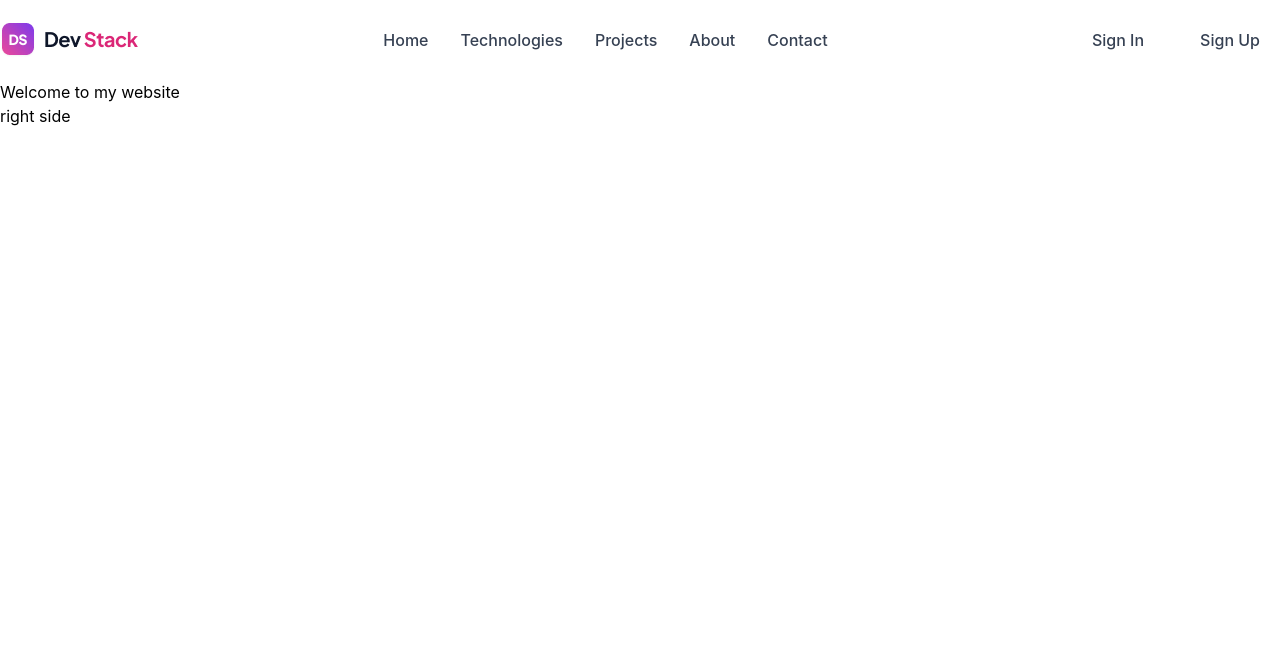
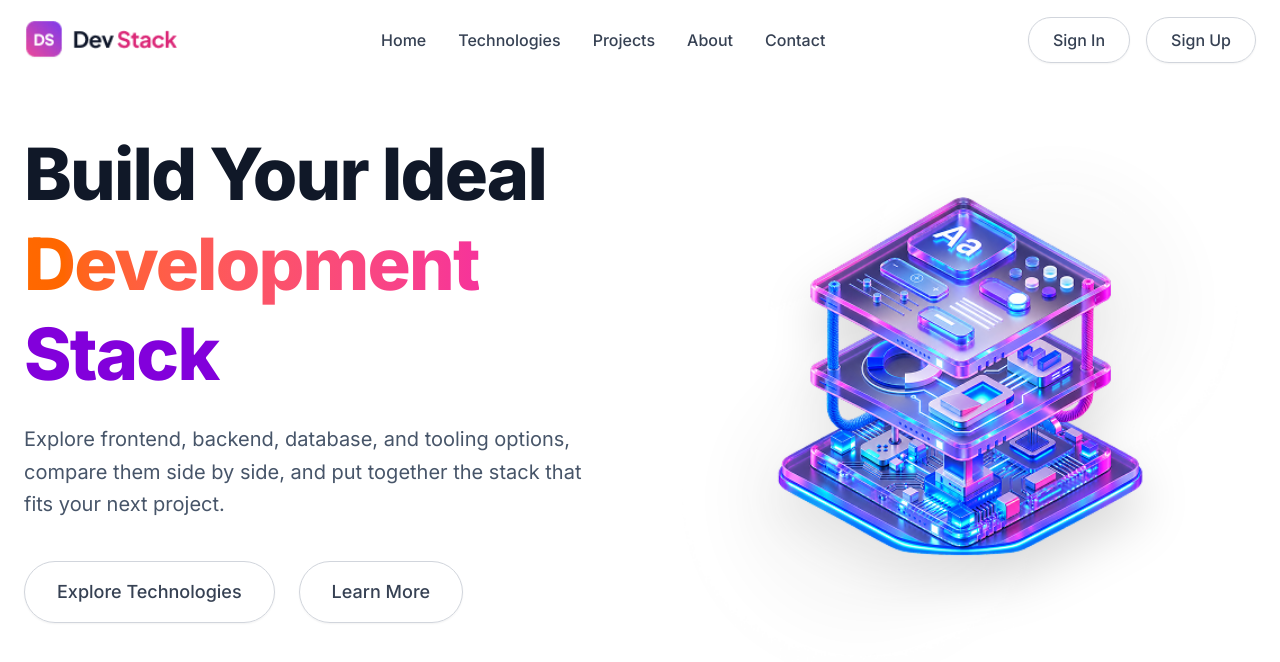
Before and after one commit to lamiakajal/DevStack, a React (Vite) app: page / in a window 1280 px wide. Shown: the top 662 px of the page. Built offline with nearby package versions, Linux system fonts and the light colour scheme.

Commit message:
feat: modify navbar and build banner section

```diff
--- a/package.json
+++ b/package.json
@@ -7,7 +7,9 @@
     "dev": "vite",
     "build": "tsc -b && vite build",
     "lint": "oxlint",
-    "preview": "vite preview"
+    "preview": "vite preview",
+    "predeploy": "npm run build",
+    "deploy": "gh-pages -d dist"
   },
   "dependencies": {
     "@tailwindcss/vite": "^4.3.3",
@@ -22,6 +24,7 @@
     "@types/react": "^19.2.18",
     "@types/react-dom": "^19.2.7",
     "@vitejs/plugin-react": "^6.1.1",
+    "gh-pages": "^6.3.0",
     "oxlint": "^1.81.0",
     "typescript": "~6.0.2",
     "vite": "^8.3.0"
--- a/src/components/Banner.tsx
+++ b/src/components/Banner.tsx
@@ -1,15 +1,62 @@
+import heroImg from "../assets/banner-stack.png";
+
 const Banner = () => {
   return (
-    <div>
-      {/* ledt side */}
-      <div className="">
-        <h1>Welcome to my website</h1>
+    <section className="bg-white">
+      <div className="container mx-auto px-6 pb-24 grid md:grid-cols-2 gap-12 items-center">
+        {/* Left Side: Text Content */}
+        <div className="space-y-6 flex flex-col justify-center h-full">
+          <h1 className="text-6xl md:text-7xl font-extrabold text-gray-900 leading-tight tracking-tight">
+            Build Your Ideal
+            <br />
+            <span className="bg-linear-to-r from-orange-500 to-pink-500 bg-clip-text text-transparent">
+              Development
+            </span>{" "}
+            <span className="text-purple-700">Stack</span>
+          </h1>
+
+          <p className="text-xl text-gray-600 leading-relaxed max-w-2xl">
+            Explore frontend, backend, database, and tooling options, compare
+            them side by side, and put together the stack that fits your next
+            project.
+          </p>
+          {/* Button Start */}
+          <div className="flex items-center gap-6 pt-4">
+            {/* Explore Technologies Button */}
+            <button className="relative group overflow-hidden px-8 py-4 rounded-full border border-gray-300 text-gray-700 font-medium text-lg bg-transparent cursor-pointer active:scale-95 shadow-xs hover:shadow-lg hover:border-transparent transition-all duration-300">
+              {/* Smooth Gradient Layer */}
+              <span className="absolute inset-0 bg-linear-to-r from-orange-400 via-pink-500 to-purple-600 opacity-0 group-hover:opacity-100 transition-opacity duration-300"></span>
+
+              {/* Button Text */}
+              <span className="relative z-10 transition-colors duration-300 group-hover:text-white">
+                Explore Technologies
+              </span>
+            </button>
+
+            {/* Learn More Button */}
+            <button className="relative group overflow-hidden px-8 py-4 rounded-full border border-gray-300 text-gray-700 font-medium text-lg bg-transparent cursor-pointer active:scale-95 shadow-xs hover:shadow-lg hover:border-transparent transition-all duration-300">
+              {/* Smooth Gradient Layer */}
+              <span className="absolute inset-0 bg-linear-to-r from-orange-400 via-pink-500 to-purple-600 opacity-0 group-hover:opacity-100 transition-opacity duration-300"></span>
+
+              {/* Button Text */}
+              <span className="relative z-10 transition-colors duration-300 group-hover:text-white">
+                Learn More
+              </span>
+            </button>
+          </div>
+          {/* Button End */}
+        </div>
+
+        {/* Right Side Image */}
+        <div className="flex justify-center md:justify-end items-stretch h-full">
+          <img
+            src={heroImg}
+            alt="3D Futuristic Development Stack Visualization"
+            className="w-full max-w-lg md:max-w-none h-full object-contain object-right drop-shadow-2xl"
+          />
+        </div>
       </div>
-      {/* right side */}
-      <div>
-        <h3>right side</h3>
-      </div>
-    </div>
+    </section>
   );
 };
 
--- a/src/components/Navbar.tsx
+++ b/src/components/Navbar.tsx
@@ -1,16 +1,14 @@
-import { useState } from "react";
 import logo from "../assets/logo-text.png";
 
 const Navbar = () => {
-  const [activeBtn, setActiveBtn] = useState<string>("signup");
   return (
     <nav className=" bg-white">
-      <div className="container mx-auto h-20 flex justify-between items-center">
-        <div>
-          <a href="#">
-            <img src={logo} alt="" />
-          </a>
+      <div className="container mx-auto h-20 flex justify-between items-center px-6">
+        {/* Logo */}
+        <div className="flex items-center gap-2">
+          <img src={logo} alt="DS Dev Stack Logo" className="h-10" />
         </div>
+
         <ul className="flex justify-center items-center gap-8 text-base font-medium">
           <li>
             <a
@@ -53,32 +51,32 @@ const Navbar = () => {
             </a>
           </li>
         </ul>
-        {/* button */}
-        <div className="flex items-center gap-4 text-base font-medium">
+
+        {/* Buttons Start */}
+        <div className="flex items-center gap-4 text-base">
           {/* Sign In Button */}
-          <button
-            onClick={() => setActiveBtn("signin")}
-            className={`px-5 py-2 rounded-full transition-all duration-200 cursor-pointer bg-transparent ${
-              activeBtn === "signin"
-                ? "bg-linear-to-r from-pink-500 to-purple-600 text-white shadow-md"
-                : "text-gray-700 hover:bg-linear-to-r hover:from-pink-500 hover:to-purple-600 hover:text-white"
-            }`}
-          >
-            Sign In
+          <button className="relative group overflow-hidden px-6 py-2.5 rounded-full border border-gray-300 text-gray-700 font-medium bg-transparent cursor-pointer active:scale-95 shadow-xs hover:shadow-md hover:border-transparent transition-all duration-300">
+            {/* Smooth Gradient Layer */}
+            <span className="absolute inset-0 bg-linear-to-r from-orange-400 via-pink-500 to-purple-600 opacity-0 group-hover:opacity-100 transition-opacity duration-300"></span>
+
+            {/* Button Text */}
+            <span className="relative z-10 transition-colors duration-300 group-hover:text-white">
+              Sign In
+            </span>
           </button>
 
           {/* Sign Up Button */}
-          <button
-            onClick={() => setActiveBtn("signup")}
-            className={`px-5 py-2 rounded-full transition-all duration-200 cursor-pointer bg-transparent ${
-              activeBtn === "signin"
-                ? "bg-linear-to-r from-pink-500 to-purple-600 text-white shadow-md"
-                : "text-gray-700 hover:bg-linear-to-r hover:from-pink-500 hover:to-purple-600 hover:text-white"
-            }`}
-          >
-            Sign Up
+          <button className="relative group overflow-hidden px-6 py-2.5 rounded-full border border-gray-300 text-gray-700 font-medium bg-transparent cursor-pointer active:scale-95 shadow-xs hover:shadow-md hover:border-transparent transition-all duration-300">
+            {/* Smooth Gradient Layer */}
+            <span className="absolute inset-0 bg-linear-to-r from-orange-400 via-pink-500 to-purple-600 opacity-0 group-hover:opacity-100 transition-opacity duration-300"></span>
+
+            {/* Button Text */}
+            <span className="relative z-10 transition-colors duration-300 group-hover:text-white">
+              Sign Up
+            </span>
           </button>
         </div>
+        {/* Buttons End) */}
       </div>
     </nav>
   );
--- a/src/index.css
+++ b/src/index.css
@@ -1,5 +1,26 @@
+@import url("https://fonts.googleapis.com/css2?family=Inter:wght@300;400;500;600;700;800&display=swap");
 @import "tailwindcss";
 
-@theme {
-  --color-navtext: #475569;
+/* Global Font & Text Setup */
+body {
+  font-family: "Inter", sans-serif;
+  color: #0f172a;
 }
+
+/* Default Paragraph Styling */
+p {
+  color: #475569;
+}
+
+/* Reusable Colors */
+.text-nav {
+  color: #475569;
+}
+
+/* Gradient Text Shortcut */
+.text-gradient-brand {
+  background-image: linear-gradient(to right, #fb923c, #ec4899, #9333ea);
+  -webkit-background-clip: text;
+  background-clip: text;
+  color: transparent;
+}
--- a/vite.config.ts
+++ b/vite.config.ts
@@ -5,4 +5,5 @@ import tailwindcss from "@tailwindcss/vite";
 // https://vite.dev/config/
 export default defineConfig({
   plugins: [react(), tailwindcss()],
+  base: "/DevStack/",
 });
```
Also changed, not shown: 1 other file (tests, documents, lock files or other folders).
